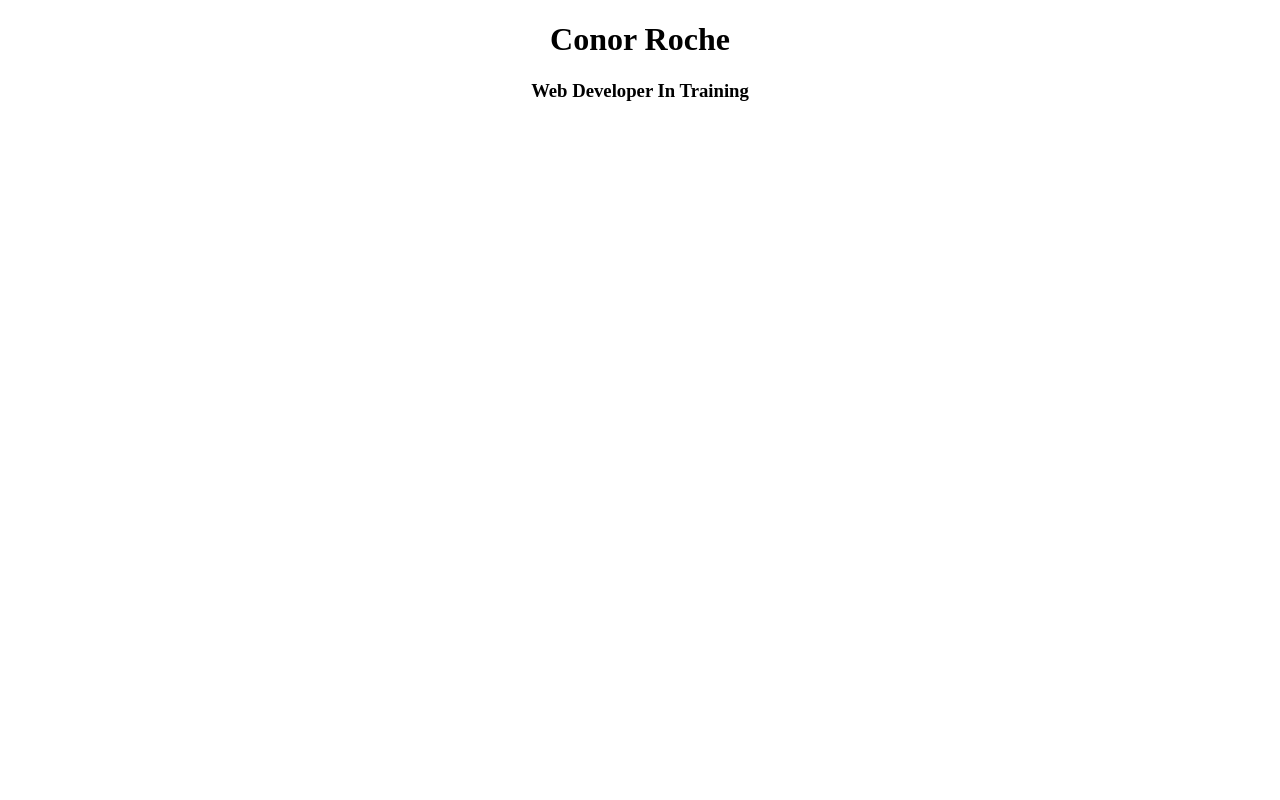
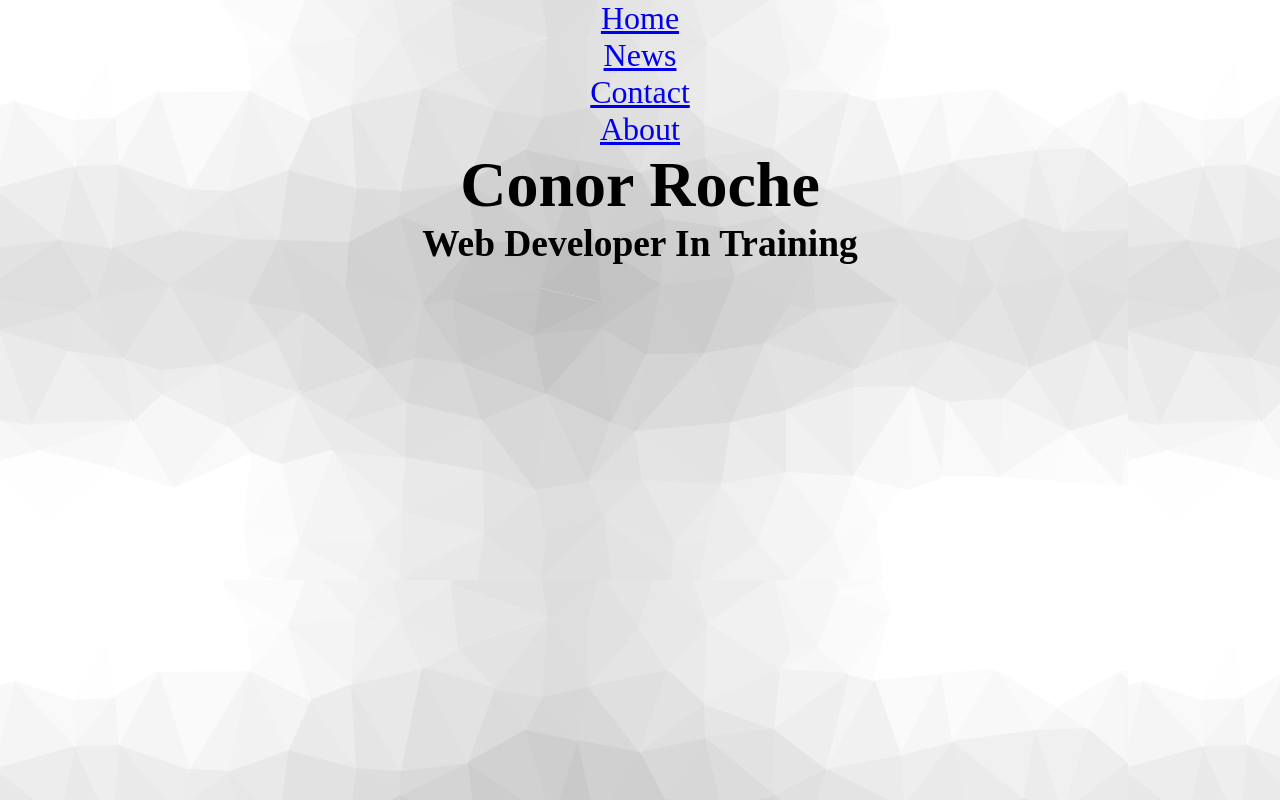
Before and after one commit to ConorRoche55/Portfolio, a plain HTML site: page index.html in a window 1280 px wide. Drawn offline with Linux system fonts and the light colour scheme.

Commit message:
commit 2

```diff
--- a/index.html
+++ b/index.html
@@ -9,7 +9,14 @@
 </head>
 <body>
     <header>
-        <nav></nav>
+        <nav>
+            <ul>
+                <li><a href="default.asp">Home</a></li>
+                <li><a href="news.asp">News</a></li>
+                <li><a href="contact.asp">Contact</a></li>
+                <li><a href="about.asp">About</a></li>
+          </ul>
+        </nav>
         <H1>Conor Roche</H1>
         <h3>Web Developer In Training</h3>
     </header>
--- a/style.css
+++ b/style.css
@@ -1,3 +1,15 @@
+* {
+    box-sizing: border-box;
+    margin: 0;
+    padding: 0;
+}
+
+body {
+    background-image: url(cool-background.png);
+}
+
 header {
     text-align: center;
+    font-size: 2rem;
+
 }
```
Also changed, not shown: cool-background.png (added), cool-background.svg (added).
